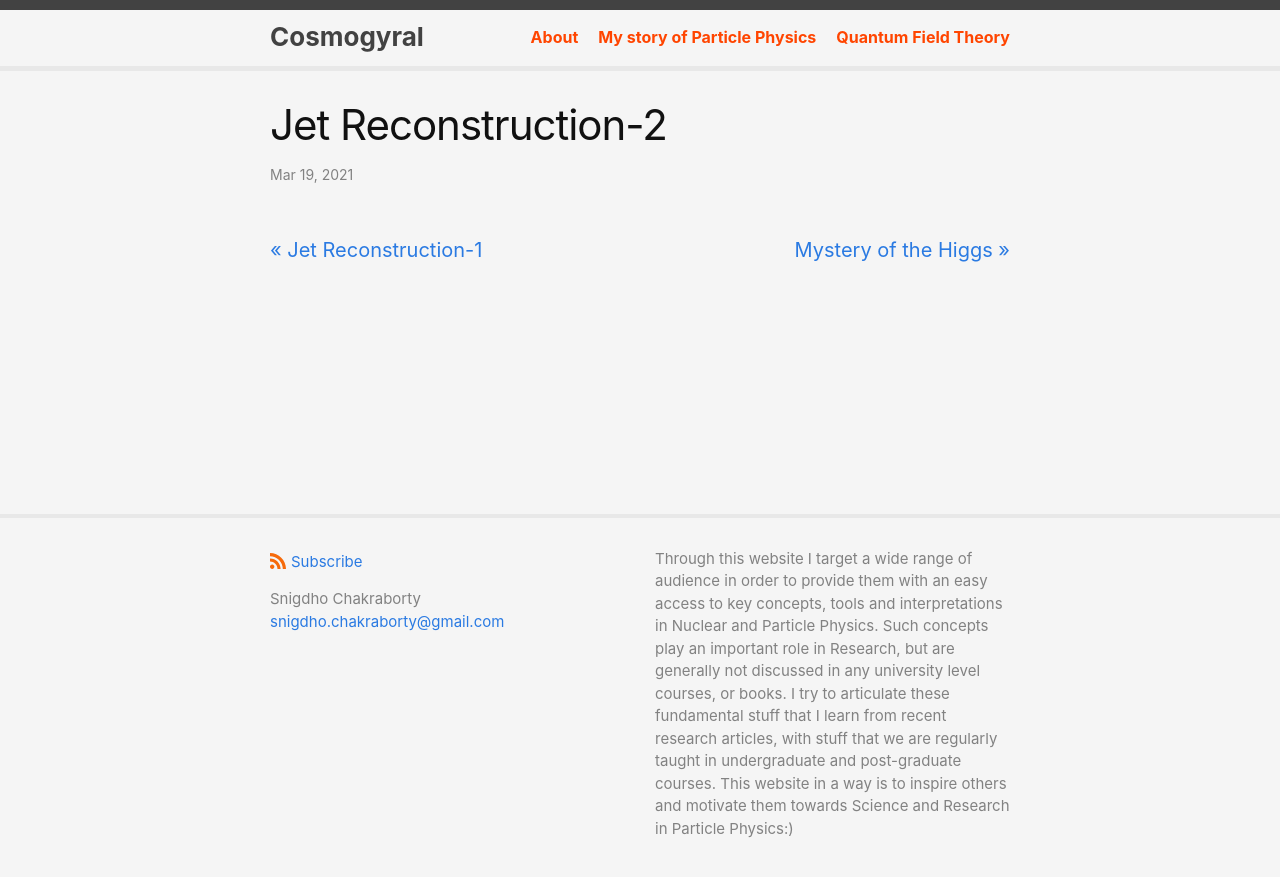
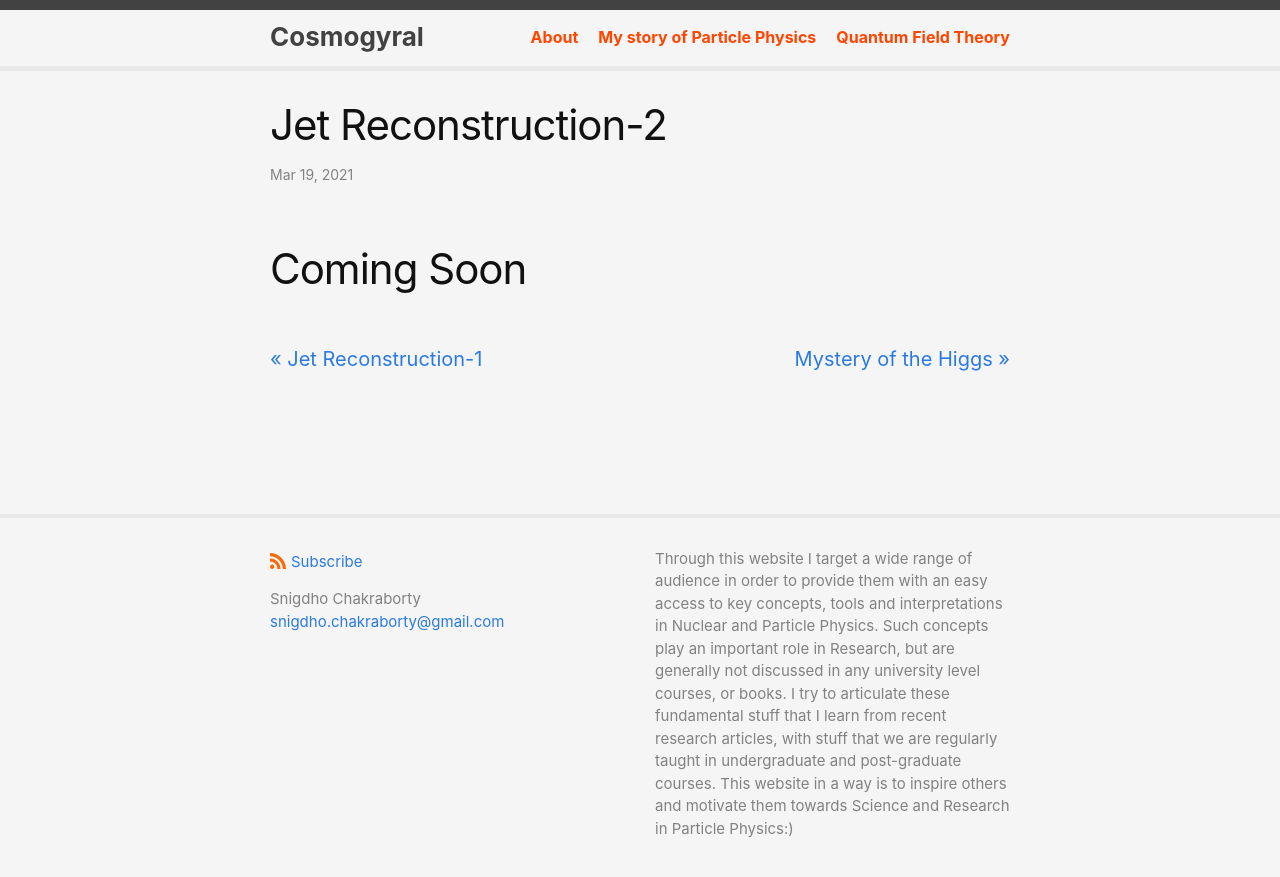
Before and after one commit to snigdhochakraborty/snigdhochakraborty.github.io, a Jekyll site: the page built from _posts/2021-03-19-JetReco1.md, in a window 1280 px wide. Shown: the top 877 px of the page. Built offline with Jekyll 4.4.1, drawn with Linux system fonts in a browser that asks for light colours.

Commit message:
Update 2021-03-19-JetReco1.md

```diff
--- a/_posts/2021-03-19-JetReco1.md
+++ b/_posts/2021-03-19-JetReco1.md
@@ -5,3 +5,4 @@ date:   2021-03-19 10:48:59 +0530
 categories: ATLAS blogs
 permalink: /jet_reco2/
 ---
+<h1>Coming Soon</h1>
```
